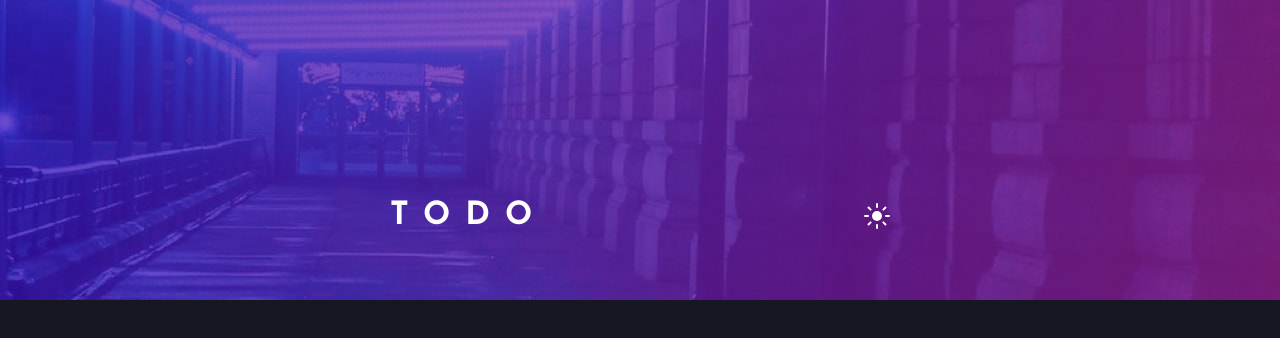
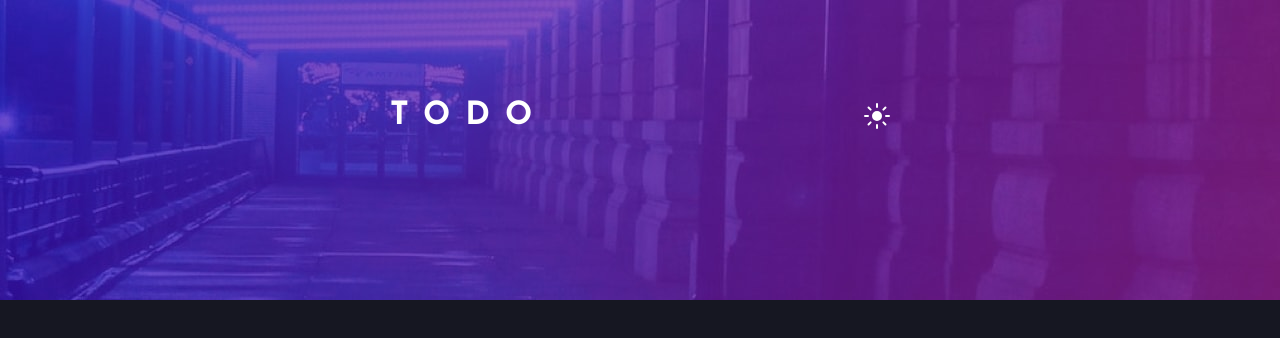
Before and after one commit to acurtido/sp-challenge-6-todo-app, a React (Vite) app: page / in a window 1280 px wide. Shown: the top 338 px of the page. Built offline with nearby package versions, Linux system fonts and the light colour scheme.

Commit message:
Ajuste css

```diff
--- a/src/components/App/styles.module.css
+++ b/src/components/App/styles.module.css
@@ -14,5 +14,5 @@
     display: flex;
     justify-content: center;
     position: relative;
-    top: 200px
+    top: 100px
 }
```
